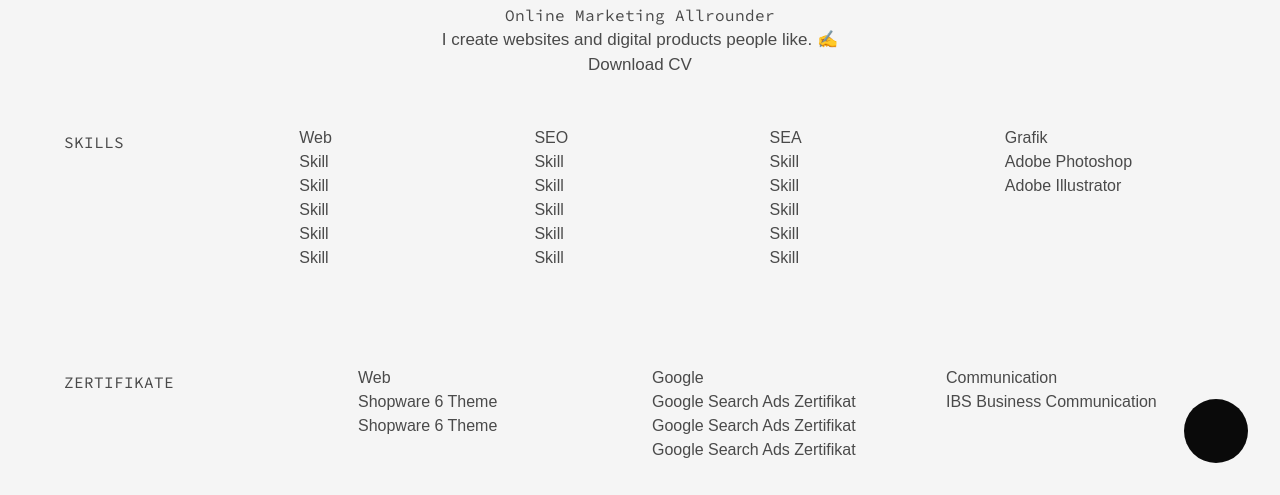
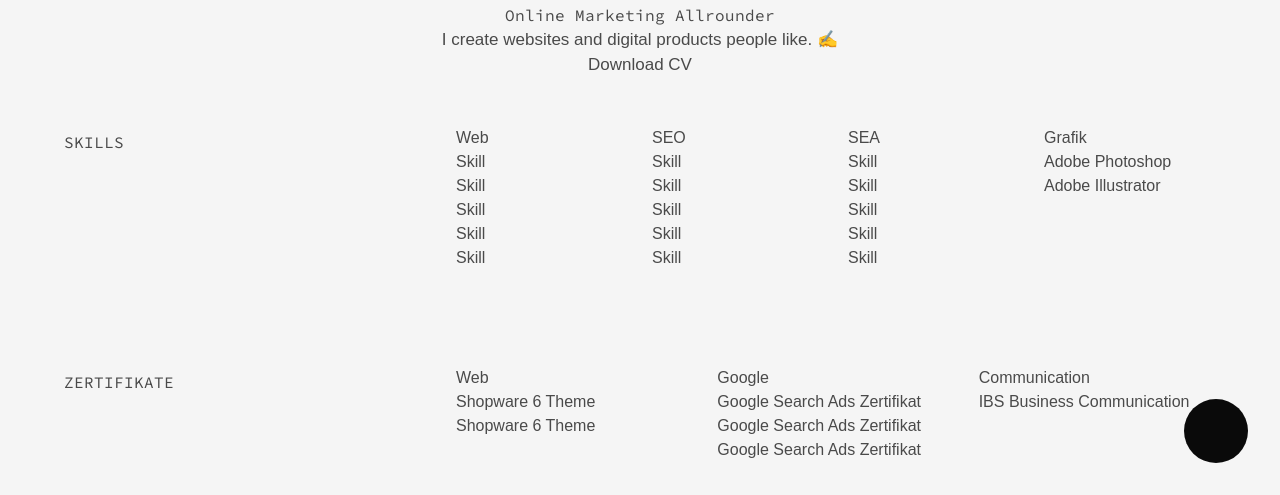
Before and after one commit to dkbutxlo/cvlpdev, a website built with webpack: page index.html in a window 1280 px wide. Shown: the part 305-800 px from the top of the page. Built offline with nearby package versions, Linux system fonts and the light colour scheme; some packages are replaced by stand-ins of ours; files whose address does not match are found by name; a web font is replaced by a local one.

Commit message:
Grid lines?

```diff
--- a/index.html
+++ b/index.html
@@ -93,7 +93,7 @@
          <section class="section is-fullheight">
                 <div class="container">
                     <div class="columns">
-                        <div class="column is-vcentered textpile">
+                        <div class="column is-one-third is-half-mobile is-vcentered textpile">
                            <h2>Skills</h2>
                         </div>
                         <div class="column is-vcentered textpile">
@@ -139,7 +139,7 @@
             <section class="section is-fullheight">
                 <div class="container">
                     <div class="columns">
-                        <div class="column is-vcentered textpile">
+                        <div class="column is-one-third is-half-mobile is-vcentered textpile">
                            <h2>Zertifikate</h2>
                         </div>
                         <div class="column is-vcentered textpile">
--- a/src/styles/skills.scss
+++ b/src/styles/skills.scss
@@ -2,6 +2,11 @@
     position: relative;
     color: $white;
     background: $grey;
+}
+
+h2 {
+    font-weight: 700;
+    font-size: 120%;
 }
 
 // .grauer--balken {
```
